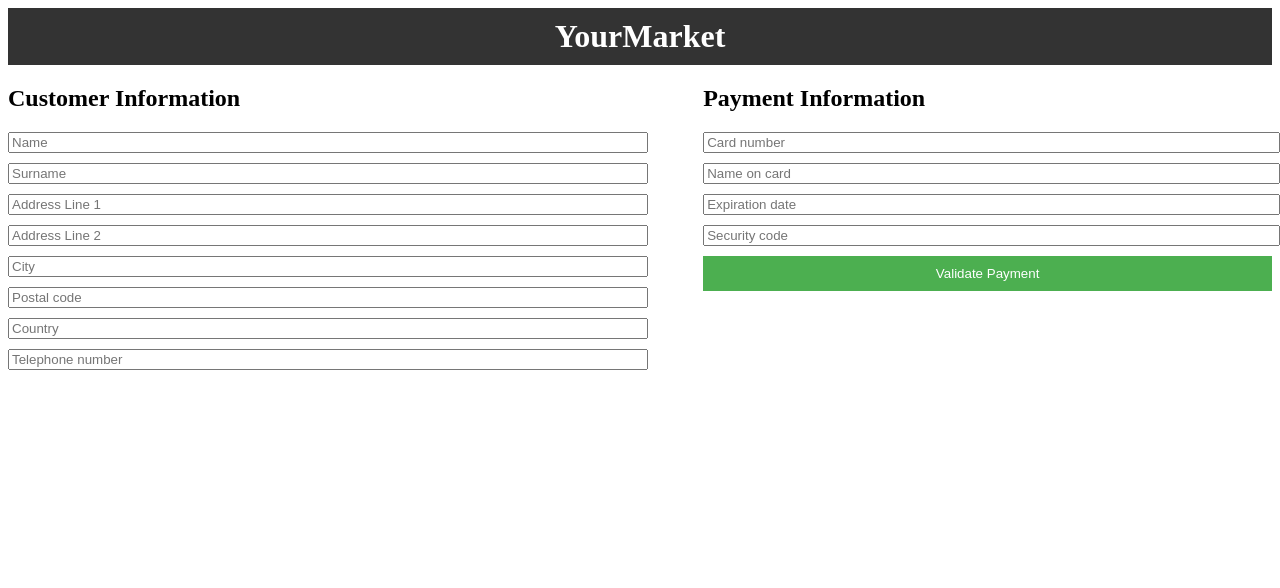
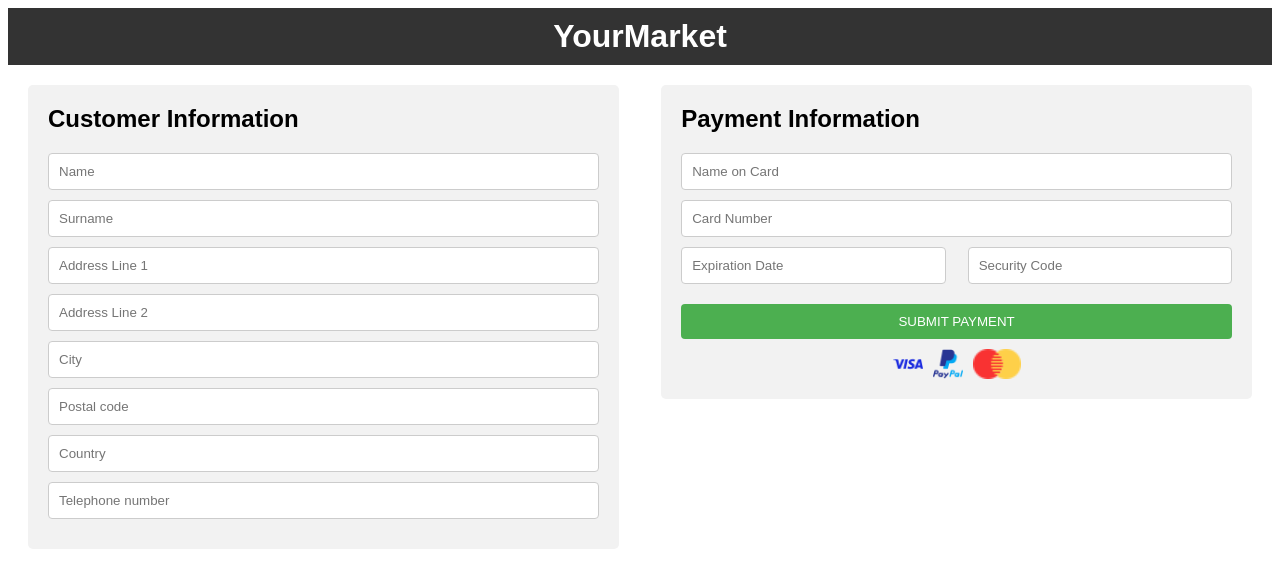
Before and after one commit to JulienFX/YourMarket, a PHP site: page /payment.php in a window 1280 px wide. Shown: the top 588 px of the page. Run offline with PHP 8.4, Linux system fonts and the light colour scheme; a user stored in the database is signed in.

Commit message:
update stylesheet

```diff
--- a/Constant/head.php
+++ b/Constant/head.php
@@ -49,7 +49,8 @@
         <div class="profile-dropdown">
             <a href="profil.php">Profil</a>
             <br>
-            <a href="disconnect.php">Logout</a>
+            <a href="disconnect.php">Logout</a><br>
+            <a href="orders.php">Your Orders</a>
         </div>
       </div>
       <?php
--- a/cart.php
+++ b/cart.php
@@ -5,7 +5,7 @@
     <title>Your Cart</title>
     <style>
         body {
-            background-color: #f2f2f2;
+            background-color: #ffffff;
         }
 
         table {
@@ -189,7 +189,7 @@
                     echo "</tr>";
                     echo "</table>";
 
-                    echo "<a class='subtotal-link' href='payment.php?cartId=0'>Checkout</a>";
+                    echo "<a class='subtotal-link' href='payment.php?cartId=$cartId'>Checkout</a>";
                 }
 
                 if (isset($_GET["delete"])) {
--- a/payment.php
+++ b/payment.php
@@ -4,6 +4,10 @@
 <head>
   <title>Payment Page</title>
   <style>
+    body {
+      font-family: Arial, sans-serif;
+    }
+
     .navbar {
       background-color: #333;
       color: #fff;
@@ -19,20 +23,56 @@
       display: flex;
       justify-content: space-between;
       align-items: flex-start;
+      margin: 20px;
     }
 
     .form {
-      width: 50%;
+      width: 45%;
+      background-color: #f2f2f2;
+      padding: 20px;
+      border-radius: 5px;
+    }
+
+    .form h2 {
+      margin-top: 0;
+    }
+
+    .form input {
+      width: 100%;
+      padding: 10px;
+      margin-bottom: 10px;
+      border: 1px solid #ccc;
+      border-radius: 4px;
+      box-sizing: border-box;
     }
 
     .payment {
       width: 45%;
+      background-color: #f2f2f2;
+      padding: 20px;
+      border-radius: 5px;
     }
 
-    .form input,
+    .payment h2 {
+      margin-top: 0;
+    }
+
     .payment input {
       width: 100%;
+      padding: 10px;
       margin-bottom: 10px;
+      border: 1px solid #ccc;
+      border-radius: 4px;
+      box-sizing: border-box;
+    }
+
+    .payment .flex-container {
+      display: flex;
+      justify-content: space-between;
+    }
+
+    .payment .flex-container div {
+      width: 48%;
     }
 
     .payment button {
@@ -44,6 +84,20 @@
       border: none;
       text-align: center;
       cursor: pointer;
+      border-radius: 4px;
+      margin-top: 10px;
+    }
+
+    .payment .icons {
+      display: flex;
+      justify-content: center;
+      align-items: center;
+      margin-top: 10px;
+    }
+
+    .payment .icons img {
+      height: 30px;
+      margin: 0 5px;
     }
   </style>
 </head>
@@ -64,15 +118,28 @@
         <input type="text" name="postalCode" placeholder="Postal code">
         <input type="text" name="country" placeholder="Country">
         <input type="tel" name="phone" placeholder="Telephone number">
+      </form>
     </div>
     <div class="payment">
       <h2>Payment Information</h2>
-      <input type="text" name="cardNumber" placeholder="Card number">
-      <input type="text" name="nameOnCard" placeholder="Name on card">
-      <input type="text" name="expirationDate" placeholder="Expiration date">
-      <input type="text" name="securityCode" placeholder="Security code">
-      <button type="submit">Validate Payment</button>
+      <form id="paymentForm" method="POST" action="<?php echo htmlspecialchars($_SERVER["PHP_SELF"]); ?>">
+        <input type="text" name="nameOnCard" placeholder="Name on Card">
+        <input type="text" name="cardNumber" placeholder="Card Number">
+        <div class="flex-container">
+          <div>
+            <input type="text" name="expirationDate" placeholder="Expiration Date">
+          </div>
+          <div>
+            <input type="text" name="securityCode" placeholder="Security Code">
+          </div>
+        </div>
+        <button type="submit">SUBMIT PAYMENT</button>
       </form>
+      <div class="icons">
+        <img src="Photos/visa_icon.png" alt="Visa">
+        <img src="Photos/paypal_icon.png" alt="PayPal">
+        <img src="Photos/mastercard_icon.png" alt="Mastercard">
+      </div>
     </div>
   </div>
   <?php
@@ -198,7 +265,6 @@
        header('Location: UserConnexion/formLoginRegister.php');
      }
   ?>
-
 </body>
 
 </html>
```
Also changed, not shown: Photos/mastercard_icon.png (added), Photos/paypal_icon.png (added), Photos/visa_icon.png (added). Lines whose indentation alone changed are shown as unchanged.
